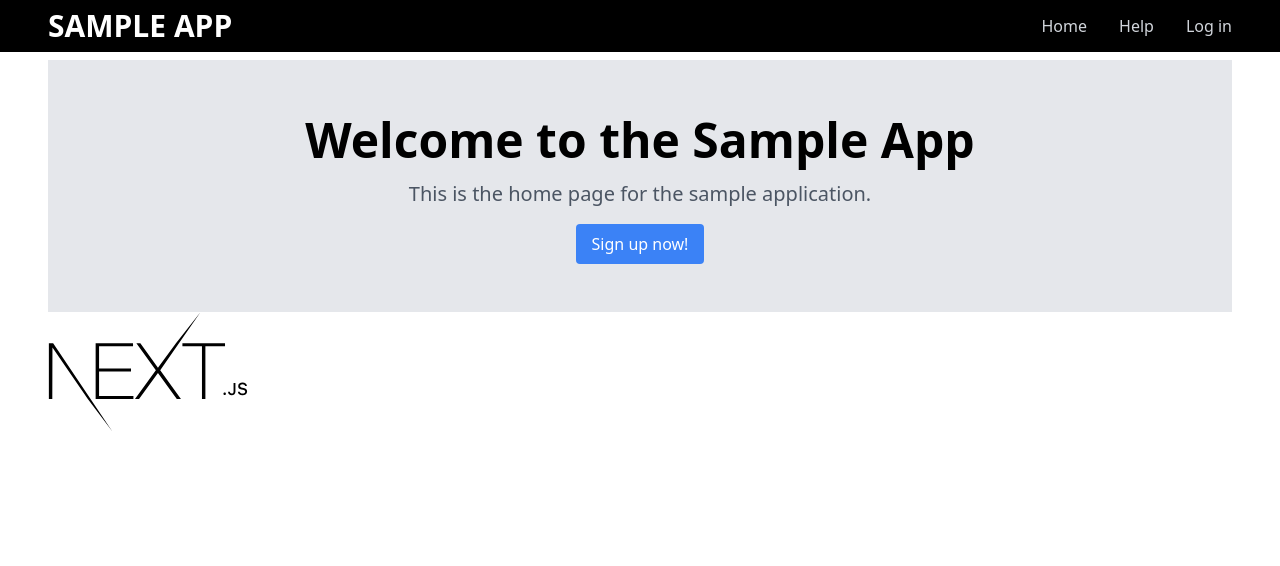
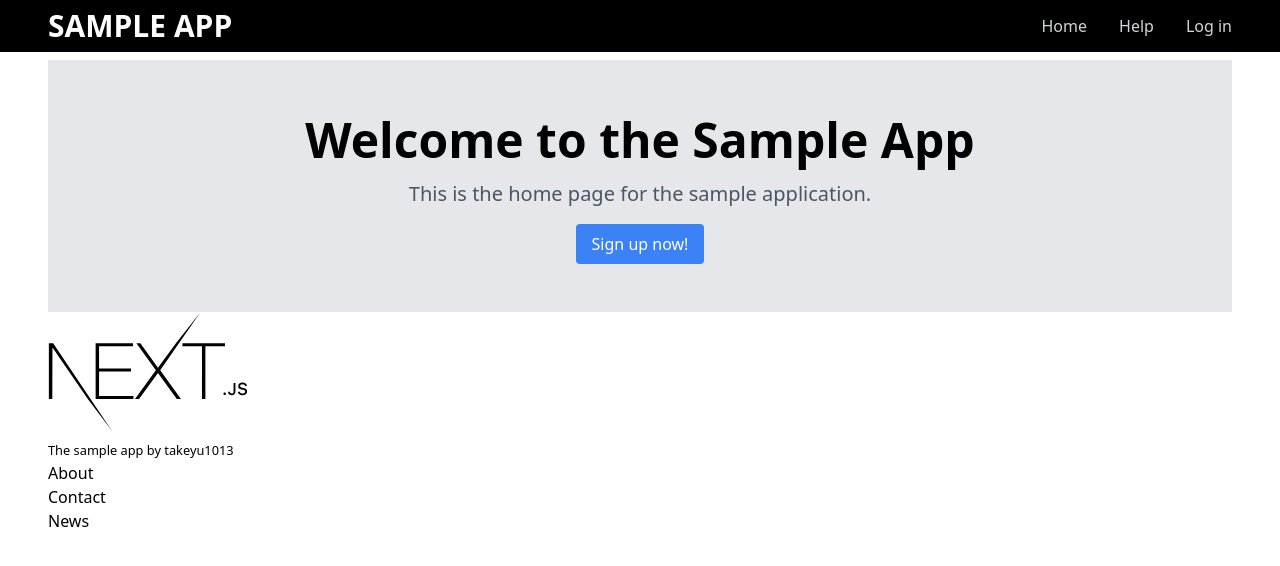
Before and after one commit to takeyu1013/sample_app, a Next.js app: page /static_pages/home in a window 1280 px wide. Shown: the top 566 px of the page. Built offline with nearby package versions, Linux system fonts and the light colour scheme.

Commit message:
✨ Add a footer

```diff
--- /dev/null
+++ b/src/layouts/Footer.tsx
@@ -0,0 +1,37 @@
+import type { NextPage } from "next";
+import Link from "next/link";
+
+const Footer: NextPage = () => {
+  return (
+    <footer>
+      <small>
+        The{" "}
+        <Link href="https://github.com/takeyu1013/sample_app">
+          <a>sample app</a>
+        </Link>{" "}
+        by takeyu1013
+      </small>
+      <nav>
+        <ul>
+          <li>
+            <Link href="#">
+              <a>About</a>
+            </Link>
+          </li>
+          <li>
+            <Link href="#">
+              <a>Contact</a>
+            </Link>
+          </li>
+          <li>
+            <Link href="#">
+              <a>News</a>
+            </Link>
+          </li>
+        </ul>
+      </nav>
+    </footer>
+  );
+};
+
+export default Footer;
--- a/src/pages/_app.tsx
+++ b/src/pages/_app.tsx
@@ -1,6 +1,7 @@
 import "../styles/globals.css";
 import type { AppProps } from "next/app";
 import Link from "next/link";
+import Footer from "../layouts/Footer";
 
 function MyApp({ Component, pageProps }: AppProps) {
   return (
@@ -35,6 +36,7 @@ function MyApp({ Component, pageProps }: AppProps) {
       </div>
       <div className="px-12">
         <Component {...pageProps} />
+        <Footer />
       </div>
     </>
   );
--- a/src/pages/static_pages/home.tsx
+++ b/src/pages/static_pages/home.tsx
@@ -1,5 +1,4 @@
 import type { NextPage } from "next";
-import Link from "next/link";
 import Image from "next/image";
 
 import Head from "../../layouts/Head";
```
